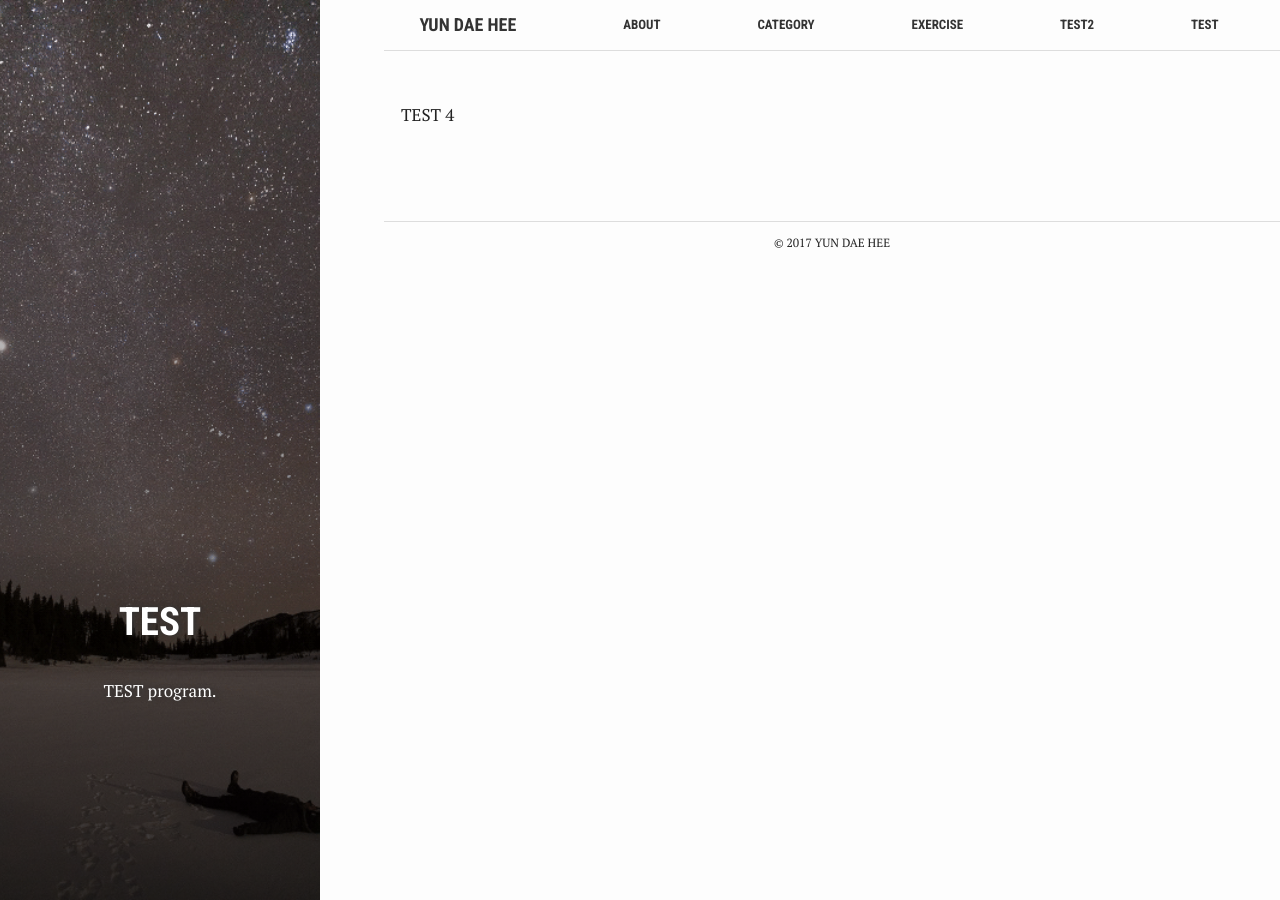
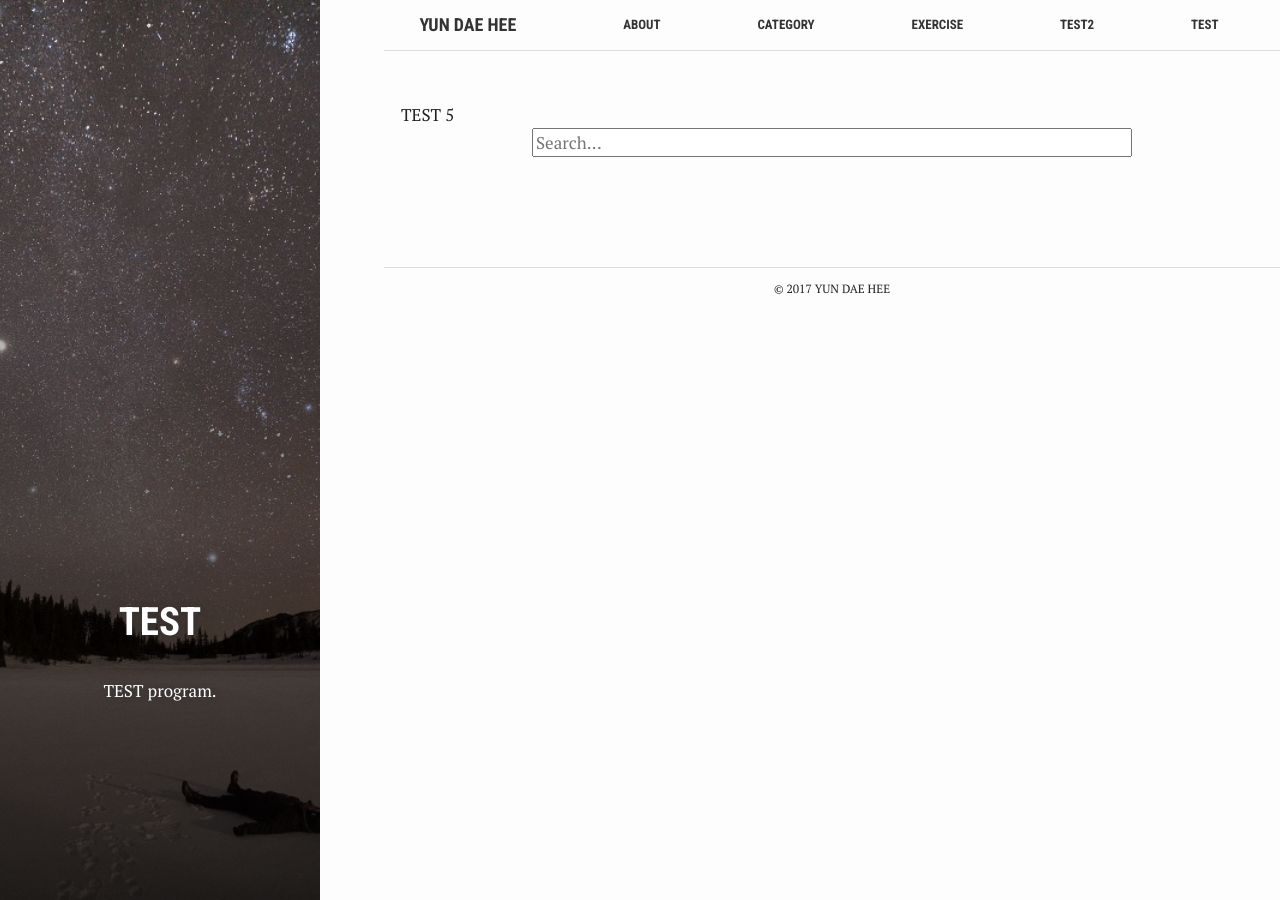
Before and after one commit to test076923/test076923.github.io, a Jekyll site: the page built from teste.html, in a window 1280 px wide. Built offline with Jekyll 4.4.1, drawn with Linux system fonts in a browser that asks for light colours; comment, search, counter and statistics services are not loaded.

Commit message:
Update teste.html

```diff
--- a/teste.html
+++ b/teste.html
@@ -8,19 +8,16 @@ summary: "TEST program."
 active: TEST
 date: 11/20/2017 3:37:34 PM
 ---
-TEST 4
+TEST 5
 
-<script>
-if ( event.keyCode != 13)
-{
+
 <div id="search-container">
   <center>
-<input type="text" id="search-input" placeholder="Search..." style="width:600px;" onkeypress="if(event.keyCode==13){return false;}" />
+<input type="text" id="search-input" placeholder="Search..." style="width:600px;" onkeypress="if(event.keyCode==13){return false;}"/>
   </center>
 <ul id="results-container"></ul>
 </div>
-}
-</script>
+
 
 <!-- Script pointing to jekyll-search.js -->
 <script src="{{site.baseurl}}/dest/jekyll-search.js" type="text/javascript"></script>
```
